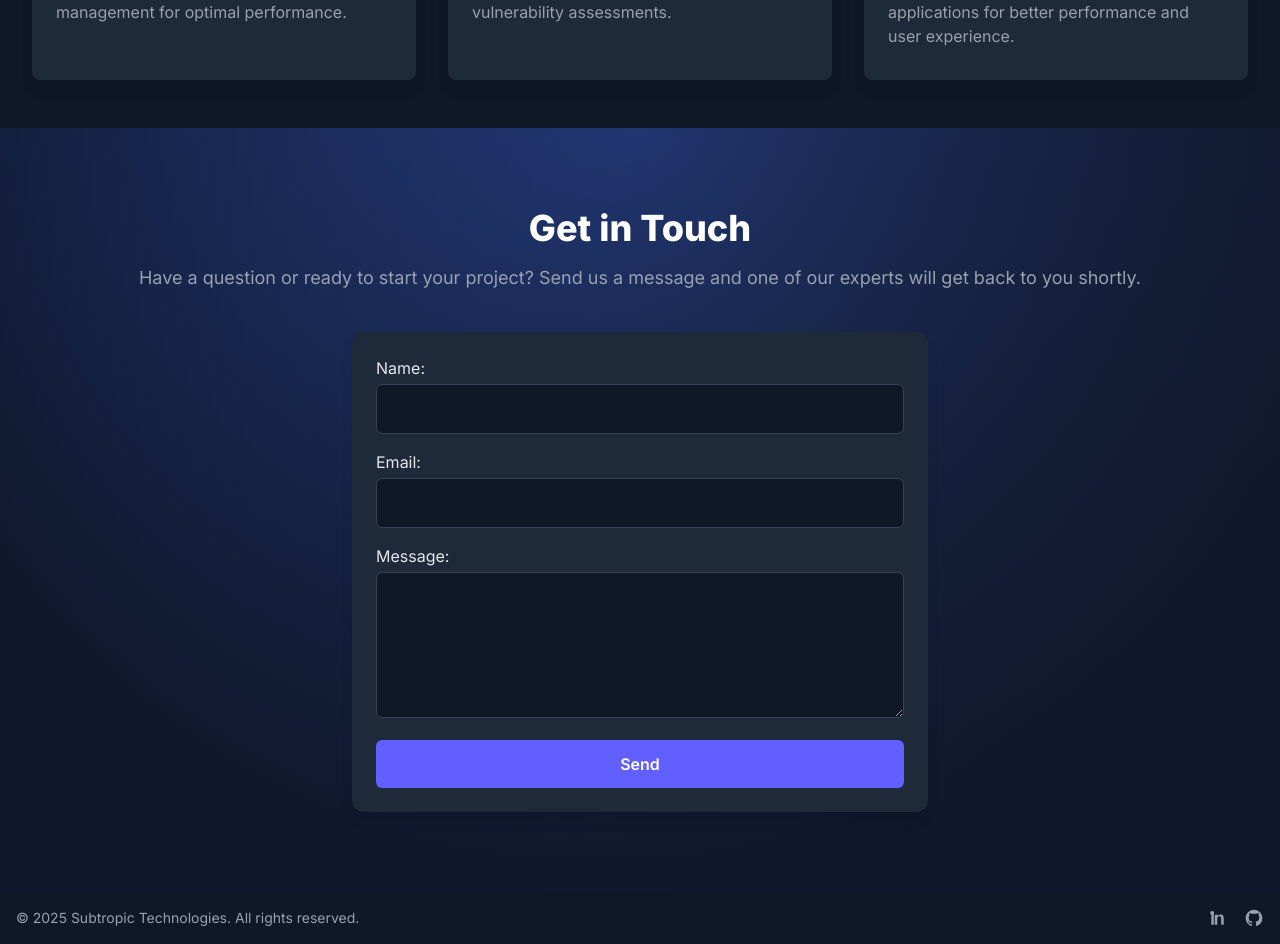
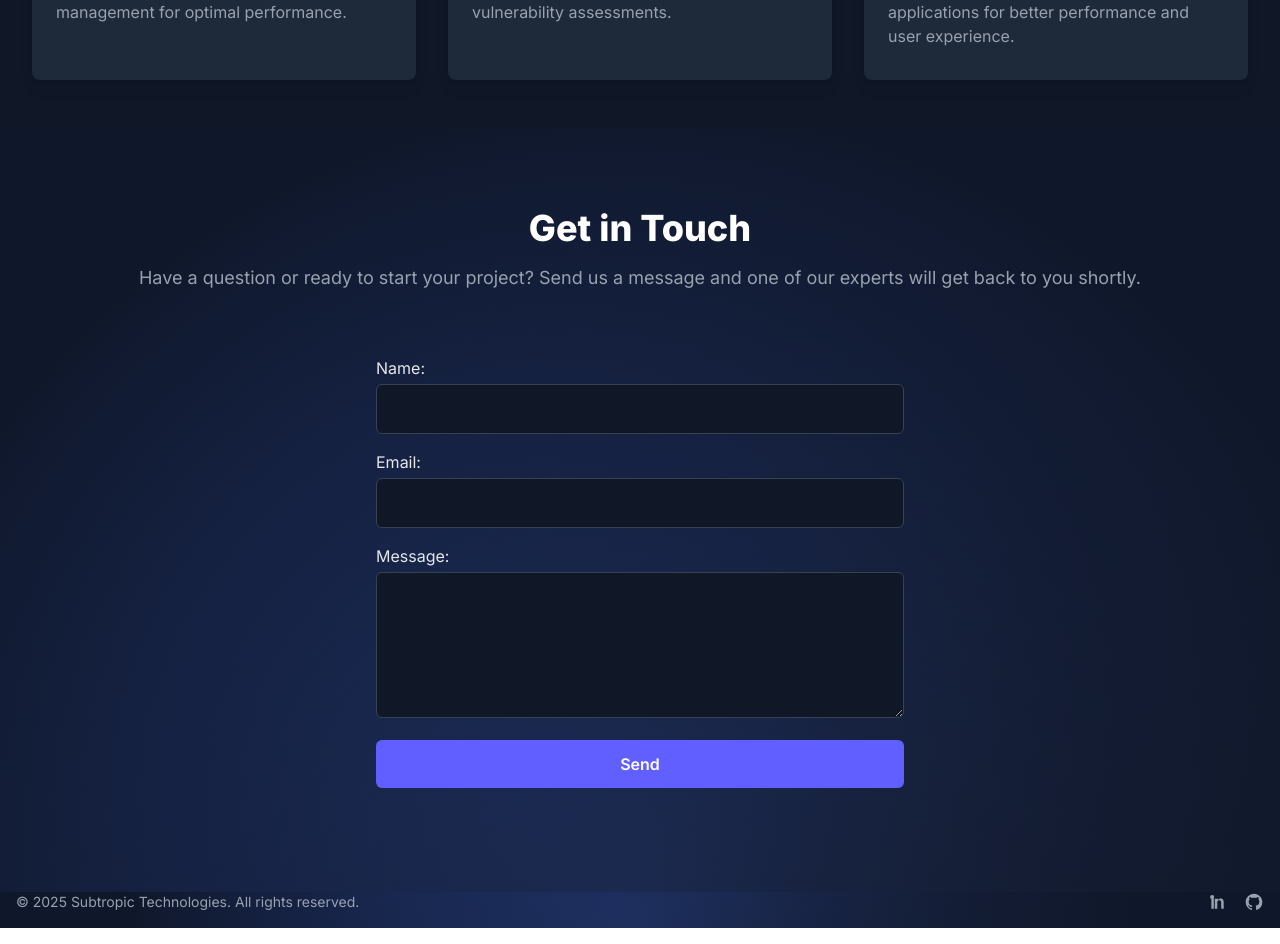
Before and after one commit to Jesse-Lee-Hughes/subtropic, a Next.js app: page / in a window 1280 px wide. Shown: the part 982-1926 px from the top of the page. Built offline with nearby package versions, Linux system fonts and the light colour scheme.

Commit message:
reversed gradient for contact page

```diff
--- a/src/app/page.tsx
+++ b/src/app/page.tsx
@@ -314,7 +314,7 @@ export default function Home() {
       <section
         className="relative py-20 text-white overflow-hidden"
         style={{
-          backgroundImage: `radial-gradient(circle at top center, rgba(255,255,255,0.03), rgba(15,23,42,1) 80%), linear-gradient(135deg, #1e3a8a, #0f172a)`,
+          backgroundImage: `radial-gradient(circle at bottom center, rgba(255,255,255,0.03), rgba(15,23,42,1) 80%), linear-gradient(315deg, #0f172a, #1e3a8a)`,
         }}
       >
         <div className="max-w-7xl mx-auto px-4 sm:px-6 lg:px-8 relative z-10">
@@ -327,7 +327,7 @@ export default function Home() {
 
           <form
             onSubmit={handleFormSubmit}
-            className="mt-10 max-w-xl mx-auto bg-gray-800 bg-opacity-60 p-6 rounded-xl shadow-lg space-y-4 backdrop-blur"
+            className="mt-10 max-w-xl mx-auto p-6 space-y-4"
           >
             <label className="block text-left text-gray-200">
               Name:
@@ -382,7 +382,12 @@ export default function Home() {
           </form>
         </div>
       </section>
-      <footer className="bg-gray-900 text-gray-400 text-sm py-4">
+      <footer
+        className="text-gray-400 text-sm pt-0 pb-4"
+        style={{
+          backgroundImage: `radial-gradient(circle at bottom center, rgba(255,255,255,0.03), rgba(15,23,42,1) 80%), linear-gradient(315deg, #0f172a, #1e3a8a)`
+        }}
+      >
         <div className="max-w-7xl mx-auto px-4 flex justify-between items-center">
           <span>© {new Date().getFullYear()} Subtropic Technologies. All rights reserved.</span>
           <div className="flex space-x-4">
```
